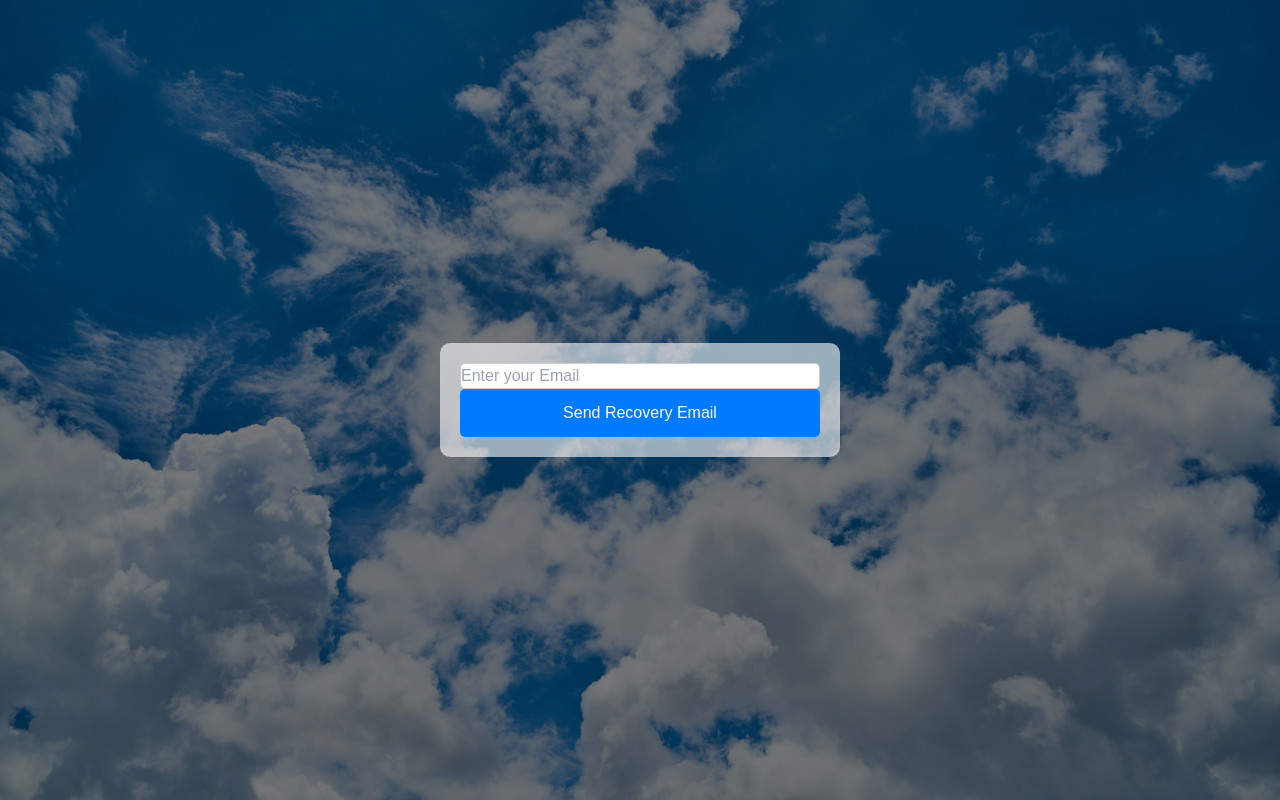
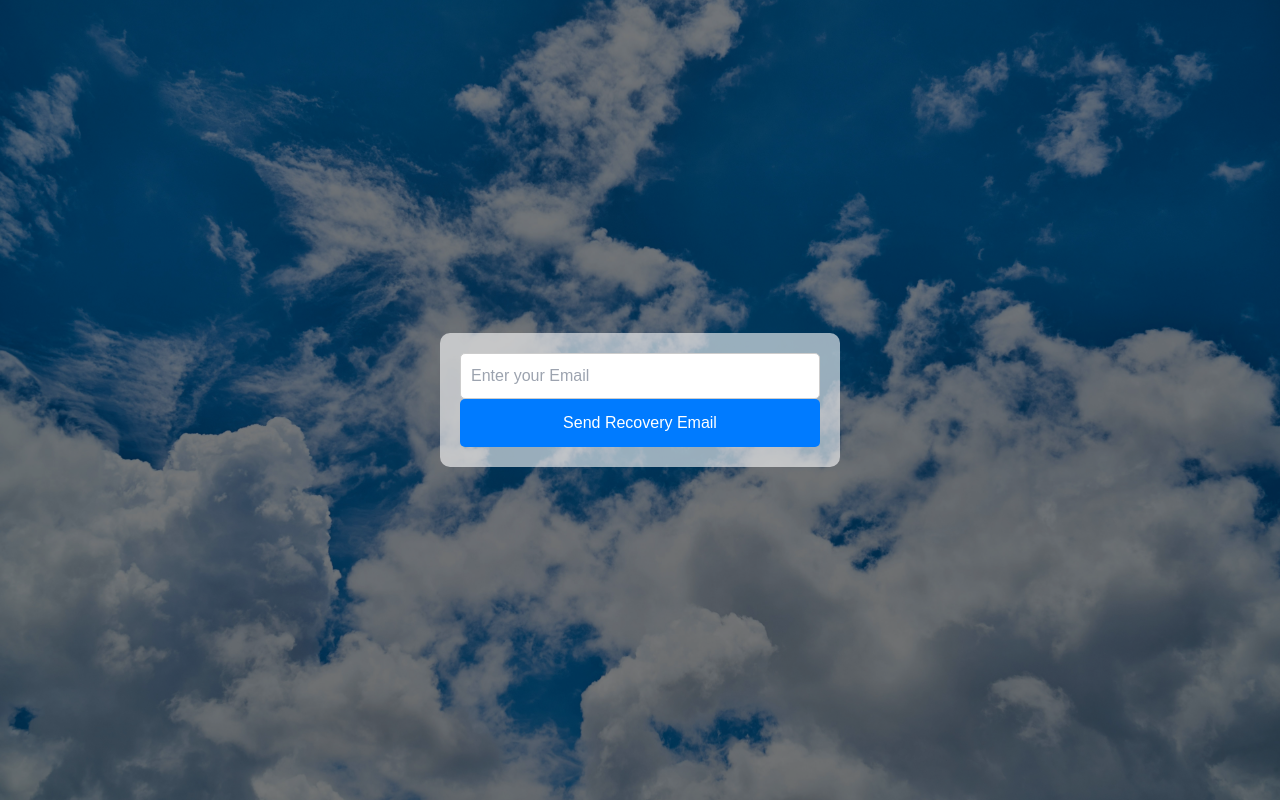
Before and after one commit to divyasanvi1/ScreenRecorderFinal, a React (Vite) app: page /forgot-password in a window 1280 px wide. Built offline with nearby package versions, Linux system fonts and the light colour scheme; no server answers; a web font is replaced by a local one.

Commit message:
forgotmail

```diff
--- a/src/password/Forget.jsx
+++ b/src/password/Forget.jsx
@@ -30,6 +30,17 @@ const Forget=()=>{
            onChange={(e)=>setEmail(e.target.value)}
            placeholder="Enter your Email"
            required
+           style={{
+            width: '100%',   // Responsive width based on parent container
+            maxWidth: '400px', // Max width to avoid stretching too much on large screens
+            height: 'auto',  // Adjust height automatically
+            fontSize: '1rem', // Use relative font size
+            padding: '10px',  // Padding stays the same
+            marginRight: '10px', // Space between input and button
+            borderRadius: '5px', // Rounded corners
+            border: '1px solid #ccc', // Border styling
+            boxSizing: 'border-box'  // Ensures padding and borders are included in the element's total width/height
+          }}
           />
           <button className="sub" type="submit">Send Recovery Email</button>
         </form>
```
